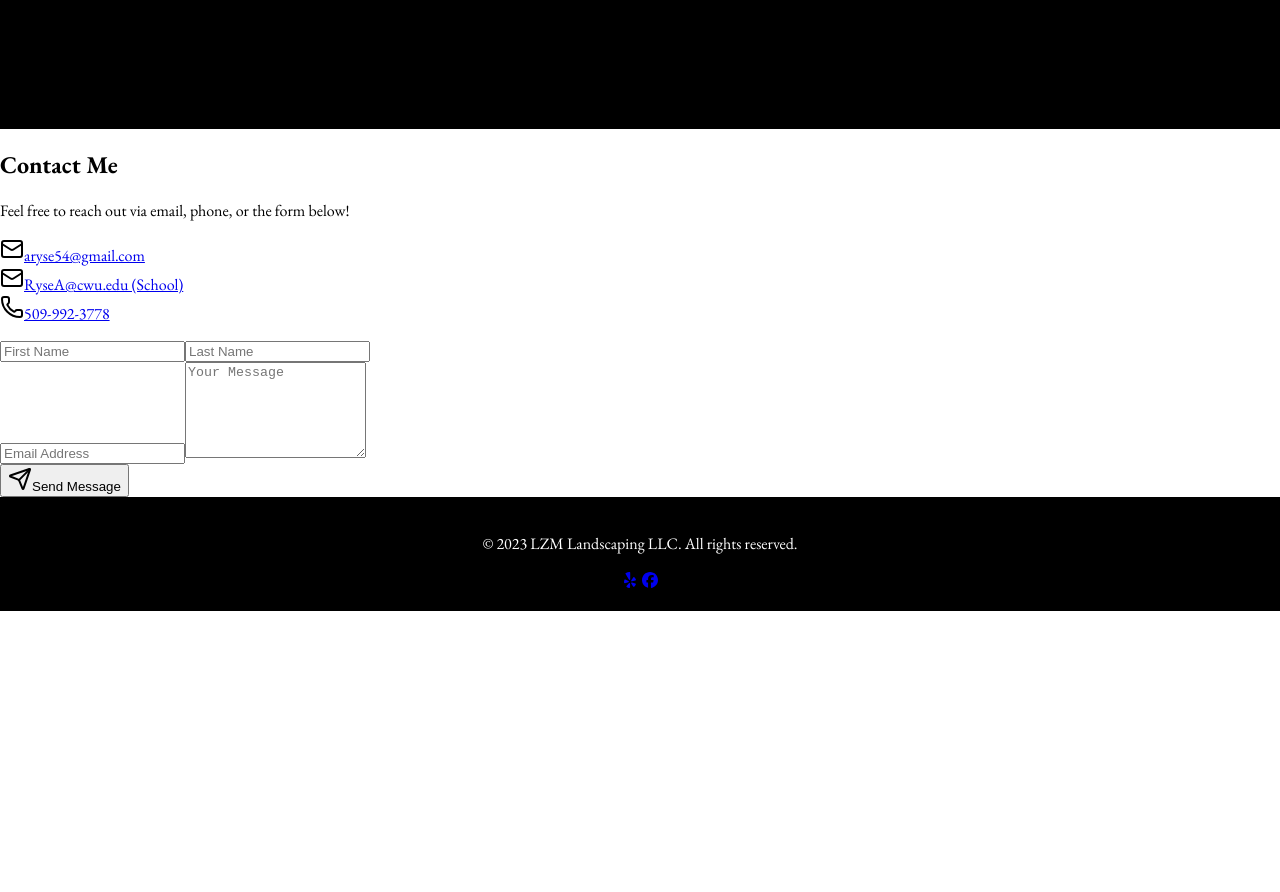
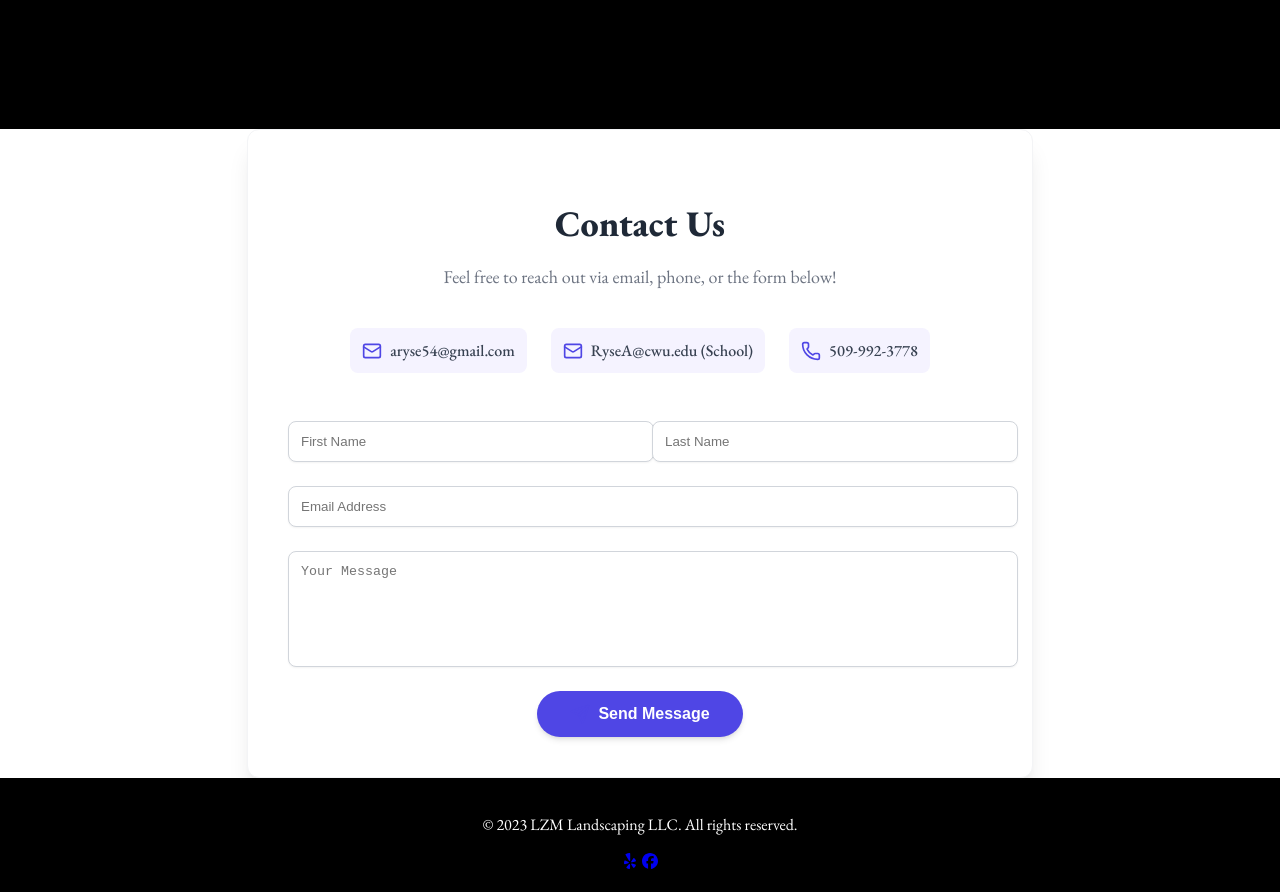
Before and after one commit to rysealex/lzm-landscaping-llc, a React (Create React App) app: page / in a window 1280 px wide. Shown: the part 1281-2173 px from the top of the page. Before the commit the page ends 1892 px from the top, so only its background shows below. Built offline with nearby package versions, Linux system fonts and the light colour scheme.

Commit message:
Created env file for emailjs config and added to gitignore. Updated contact form stlying.

```diff
--- a/src/App.css
+++ b/src/App.css
@@ -154,7 +154,7 @@ nav a.active {
 }
 
 /* Contact Styles */
-.contact-container {
+/* .contact-container {
   background-color: var(--secondary-color);
   color: var(--text-color);
   padding: 100px 20px;
@@ -163,6 +163,211 @@ nav a.active {
 .contact-container h1 {
   font-size: 2.5em;
   margin-bottom: 20px;
+} */
+/* Main container */
+.contact-container {
+    max-width: 44rem; /* Equivalent to max-w-4xl */
+    margin-left: auto;
+    margin-right: auto;
+    padding: 2.5rem; /* Equivalent to p-10 */
+    background-color: #ffffff;
+    box-shadow: 0 20px 25px -5px rgba(0, 0, 0, 0.1), 0 10px 10px -5px rgba(0, 0, 0, 0.04); /* shadow-2xl */
+    border-radius: 0.75rem; /* rounded-xl */
+    border: 1px solid #f3f4f6; /* border-gray-100 */
+}
+
+/* Header */
+.contact-header {
+    text-align: center;
+    margin-bottom: 2.5rem; /* mb-10 */
+}
+.contact-header h2 {
+    font-size: 2.25rem; /* text-4xl */
+    font-weight: 800; /* font-extrabold */
+    color: #1f2937; /* text-gray-900 */
+    margin-bottom: 0.5rem;
+}
+.contact-header p {
+    font-size: 1.125rem; /* text-lg */
+    color: #6b7280; /* text-gray-500 */
+}
+
+/* Contact Info Section */
+.contact-info {
+    display: flex;
+    flex-direction: column;
+    justify-content: center;
+    gap: 1.5rem; /* gap-6 */
+    margin-bottom: 3rem; /* mb-12 */
+    text-align: center;
+}
+@media (min-width: 768px) {
+    .contact-info {
+        flex-direction: row;
+    }
+}
+.contact-item {
+    display: flex;
+    align-items: center;
+    justify-content: center;
+    padding: 0.75rem; /* p-3 */
+    border-radius: 0.5rem; /* rounded-lg */
+    background-color: #f5f3ff; /* bg-indigo-50 */
+    transition: background-color 150ms ease-in-out;
+}
+.contact-item:hover {
+    background-color: #ede9fe; /* hover:bg-indigo-100 */
+}
+.contact-icon {
+    width: 1.25rem; /* w-5 h-5 */
+    height: 1.25rem;
+    color: #4f46e5; /* text-indigo-600 */
+    margin-right: 0.5rem; /* mr-2 */
+}
+.contact-item a {
+    font-weight: 500; /* font-medium */
+    color: #374151; /* text-gray-700 */
+    text-decoration: none;
+}
+.contact-item a:hover {
+    color: #4f46e5; /* hover:text-indigo-600 */
+}
+
+/* Status Messages */
+.status-hidden {
+    display: none;
+}
+.status-message {
+    padding: 1rem;
+    margin-bottom: 1.5rem;
+    border-radius: 0.5rem;
+    border: 1px solid;
+    font-size: 0.875rem;
+}
+.status-message-success {
+    background-color: #d1fae5; /* bg-green-100 */
+    color: #065f46; /* text-green-700 */
+    border-color: #34d399; /* border-green-400 */
+}
+.status-message-error {
+    background-color: #fee2e2; /* bg-red-100 */
+    color: #b91c1c; /* text-red-700 */
+    border-color: #f87171; /* border-red-400 */
+}
+.status-message > div {
+    display: flex;
+    align-items: center;
+}
+.status-message .status-icon-success {
+    color: #059669; /* text-green-600 */
+    width: 1.25rem; height: 1.25rem; margin-right: 0.5rem;
+}
+.status-message .status-icon-error {
+    color: #dc2626; /* text-red-600 */
+    width: 1.25rem; height: 1.25rem; margin-right: 0.5rem;
+}
+
+/* Error List */
+.error-list {
+    background-color: #fef2f2; /* bg-red-50 */
+    border: 1px solid #fca5a5; /* border-red-300 */
+    color: #b91c1c; /* text-red-700 */
+    padding: 1rem;
+    border-radius: 0.5rem;
+    margin-bottom: 1.5rem;
+    box-shadow: 0 1px 2px 0 rgba(0, 0, 0, 0.05); /* shadow-sm */
+}
+.error-list h4 {
+    font-weight: 700;
+    display: flex;
+    align-items: center;
+    margin-bottom: 0.5rem;
+}
+.error-list .alert-icon {
+    width: 1rem; height: 1rem; margin-right: 0.5rem;
+}
+.error-list ul {
+    list-style: disc;
+    padding-left: 1.25rem;
+    font-size: 0.875rem;
+}
+
+/* Form Styling */
+.contact-form {
+    display: flex;
+    flex-direction: column;
+    gap: 1.5rem; /* space-y-6 equivalent */
+}
+.contact-form-group {
+    display: grid;
+    grid-template-columns: 1fr;
+    gap: 1.5rem; /* gap-6 */
+}
+@media (min-width: 768px) {
+    .contact-form-group {
+        grid-template-columns: repeat(2, 1fr);
+    }
+}
+
+.contact-form input, .contact-form textarea {
+    padding: 0.75rem; /* p-3 */
+    border: 1px solid #d1d5db; /* border-gray-300 */
+    border-radius: 0.5rem; /* rounded-lg */
+    transition: all 150ms;
+    box-shadow: 0 1px 2px 0 rgba(0, 0, 0, 0.05); /* shadow-sm */
+    width: 100%;
+}
+.contact-form input:focus, .contact-form textarea:focus {
+    outline: none;
+    border-color: #4f46e5; /* focus:border-indigo-500 */
+    box-shadow: 0 0 0 3px rgba(79, 70, 229, 0.2); /* focus:ring-indigo-500 equivalent */
+}
+.contact-form textarea {
+    resize: none;
+}
+
+/* Submit Button */
+.submit-button-wrapper {
+    text-align: center;
+}
+.submit-button {
+    display: inline-flex;
+    align-items: center;
+    justify-content: center;
+    width: 100%;
+    padding: 0.75rem 2rem; /* px-8 py-3 */
+    border: 1px solid transparent;
+    font-size: 1rem;
+    font-weight: 700;
+    border-radius: 9999px; /* rounded-full */
+    box-shadow: 0 4px 6px -1px rgba(0, 0, 0, 0.1), 0 2px 4px -2px rgba(0, 0, 0, 0.1); /* shadow-lg */
+    color: #ffffff;
+    background-color: #4f46e5; /* bg-indigo-600 */
+    transition: all 200ms ease-in-out;
+    transform: scale(1);
+}
+.submit-button:hover:not(:disabled) {
+    background-color: #4338ca; /* hover:bg-indigo-700 */
+    transform: scale(1.05);
+}
+.submit-button:disabled {
+    opacity: 0.5; /* disabled:opacity-50 */
+    cursor: not-allowed;
+}
+.submit-button .loader-icon {
+    animation: spin 1s linear infinite;
+    width: 1.25rem;
+    height: 1.25rem;
+    margin-right: 0.75rem;
+}
+@media (min-width: 768px) {
+    .submit-button {
+        width: auto;
+    }
+}
+@keyframes spin {
+    from { transform: rotate(0deg); }
+    to { transform: rotate(360deg); }
 }
 
 /* Footer Styles */
--- a/src/contact.tsx
+++ b/src/contact.tsx
@@ -2,10 +2,10 @@ import { useState, useRef, FormEvent, ChangeEvent } from 'react';
 import { Mail, Phone, Loader, Send, AlertTriangle } from 'lucide-react';
 import './App.css';
 
-// EmailJS configuration
-const EMAILJS_SERVICE_ID: string = '';
-const EMAILJS_TEMPLATE_ID: string = '';
-const EMAILJS_PUBLIC_KEY: string = '';
+// emailjs configuration from env file
+const EMAILJS_SERVICE_ID: string = process.env.EMAILJS_SERVICE_ID || '';
+const EMAILJS_TEMPLATE_ID: string = process.env.EMAILJS_TEMPLATE_ID || '';
+const EMAILJS_PUBLIC_KEY: string = process.env.EMAILJS_PUBLIC_KEY || '';
 
 // possible states of the message display
 type MessageState = 'success' | 'error' | null;
@@ -164,41 +164,41 @@ function Contact() {
 
     // determine status message style
     const getStatusStyle = (): string => {
-      if (messageState === 'success') return 'bg-green-100 text-green-700 border-green-400';
-      if (messageState === 'error') return 'bg-red-100 text-red-700 border-red-400';
-      return 'hidden';
+      if (messageState === 'success') return 'status-message status-message-success';
+      if (messageState === 'error') return 'status-message status-message-error';
+      return 'status-hidden';
     };
 
   return (
-		<div className='max-w-4xl mx-auto p-6 lg:p-10 bg-white shadow-2xl rounded-xl border border-gray-100'>
-      <div className='text-center mb-10'>
-        <h2 className='text-4xl font-extrabold text-gray-900 mb-2'>Contact Me</h2>
-        <p className='text-lg text-gray-500'>
+		<div className='contact-container'>
+      <div className='contact-header'>
+        <h2>Contact Us</h2>
+        <p>
           Feel free to reach out via email, phone, or the form below!
         </p>
       </div>
 
       {/* Contact Info */}
-      <div className='flex flex-col md:flex-row justify-center gap-6 mb-12 text-center'>
-        <div className='flex items-center justify-center p-3 rounded-lg bg-indigo-50 hover:bg-indigo-100 transition-colors'>
-          <Mail className='w-5 h-5 text-indigo-600 mr-2' />
-          <a href='mailto:aryse54@gmail.com' className='font-medium text-gray-700 hover:text-indigo-600'>aryse54@gmail.com</a>
+      <div className='contact-info'>
+        <div className='contact-item'>
+          <Mail className='contact-icon' />
+          <a href='mailto:aryse54@gmail.com'>aryse54@gmail.com</a>
         </div>
-        <div className='flex items-center justify-center p-3 rounded-lg bg-indigo-50 hover:bg-indigo-100 transition-colors'>
-          <Mail className='w-5 h-5 text-indigo-600 mr-2' />
-          <a href='mailto:RyseA@cwu.edu' className='font-medium text-gray-700 hover:text-indigo-600'>RyseA@cwu.edu (School)</a>
+        <div className='contact-item'>
+          <Mail className='contact-icon' />
+          <a href='mailto:RyseA@cwu.edu'>RyseA@cwu.edu (School)</a>
         </div>
-        <div className='flex items-center justify-center p-3 rounded-lg bg-indigo-50 hover:bg-indigo-100 transition-colors'>
-          <Phone className='w-5 h-5 text-indigo-600 mr-2' />
-          <a href='tel:+15099923778' className='font-medium text-gray-700 hover:text-indigo-600'>509-992-3778</a>
+        <div className='contact-item'>
+          <Phone className='contact-icon' />
+          <a href='tel:+15099923778'>509-992-3778</a>
         </div>
       </div>
 
       {/* Status Message Display */}
-      <div className={`p-4 mb-6 rounded-lg border text-sm ${messageState === null ? 'hidden' : 'block'} ${getStatusStyle()}`}>
+      <div className={getStatusStyle()}>
         <div className='flex items-center'>
           {(messageState === 'error' || messageState === 'success') &&
-            <AlertTriangle className={`w-5 h-5 mr-2 ${messageState === 'success' ? 'text-green-600' : 'text-red-600'}`} />
+            <AlertTriangle className={`w-5 h-5 mr-2 ${messageState === 'success' ? 'status-icon-success' : 'status-icon-error'}`} />
           }
           <p className='font-semibold'>{statusMessage}</p>
         </div>
@@ -206,9 +206,9 @@ function Contact() {
 
       {/* Error Messages */}
       {errorMessages.length > 0 && (
-        <div className='bg-red-50 border border-red-300 text-red-700 p-4 rounded-lg mb-6 shadow-sm'>
-          <h4 className='font-bold flex items-center mb-2'><AlertTriangle className='w-4 h-4 mr-2'/> Please correct the following errors:</h4>
-          <ul className='list-disc list-inside text-sm'>
+        <div className='error-list'>
+          <h4><AlertTriangle className='alert-icon'/> Please correct the following errors:</h4>
+          <ul>
             {errorMessages.map((err, index) => (
               <li key={index}>{err}</li>
             ))}
@@ -217,8 +217,8 @@ function Contact() {
       )}
 
       {/* Contact Form */}
-      <form id='contact-form' onSubmit={handleSubmit} className='space-y-6'>
-        <div className='grid grid-cols-1 md:grid-cols-2 gap-6'>
+      <form id='contact-form' onSubmit={handleSubmit} className='contact-form'>
+        <div className='contact-form-group'>
           {/* First Name */}
           <input
             type='text'
@@ -228,7 +228,6 @@ function Contact() {
             onChange={handleFnameChange}
             value={fname}
             ref={fnameRef}
-            className='p-3 border border-gray-300 rounded-lg focus:ring-indigo-500 focus:border-indigo-500 transition duration-150 shadow-sm'
             disabled={isLoading}
           />
           {/* Last Name */}
@@ -240,7 +239,6 @@ function Contact() {
             onChange={handleLnameChange}
             value={lname}
             ref={lnameRef}
-            className='p-3 border border-gray-300 rounded-lg focus:ring-indigo-500 focus:border-indigo-500 transition duration-150 shadow-sm'
             disabled={isLoading}
           />
         </div>
@@ -253,7 +251,6 @@ function Contact() {
           onChange={handleEmailChange}
           value={email}
           ref={emailRef}
-          className='w-full p-3 border border-gray-300 rounded-lg focus:ring-indigo-500 focus:border-indigo-500 transition duration-150 shadow-sm'
           disabled={isLoading}
         />
         {/* Message */}
@@ -265,25 +262,24 @@ function Contact() {
           value={message}
           ref={messageRef}
           rows={6}
-          className='w-full p-3 border border-gray-300 rounded-lg focus:ring-indigo-500 focus:border-indigo-500 transition duration-150 shadow-sm resize-none'
           disabled={isLoading}
         ></textarea>
 
         {/* Submit Button */}
-        <div className='text-center'>
+        <div className='submit-button-wrapper'>
           <button
             type='submit'
             disabled={isLoading}
-            className='inline-flex items-center justify-center w-full md:w-auto px-8 py-3 border border-transparent text-base font-bold rounded-full shadow-lg text-white bg-indigo-600 hover:bg-indigo-700 transition duration-200 ease-in-out transform hover:scale-105 disabled:opacity-50 disabled:cursor-not-allowed'
+            className='submit-button'
           >
             {isLoading ? (
               <>
-                <Loader className='animate-spin w-5 h-5 mr-3' />
+                <Loader className='loader-icon' />
                 Sending...
               </>
           ) : (
               <>
-                <Send className='w-5 h-5 mr-3' />
+                <Send className='contact-icon' />
                 Send Message
               </>
             )}
```
Also changed, not shown: 1 other file (tests, documents, lock files or other folders).
